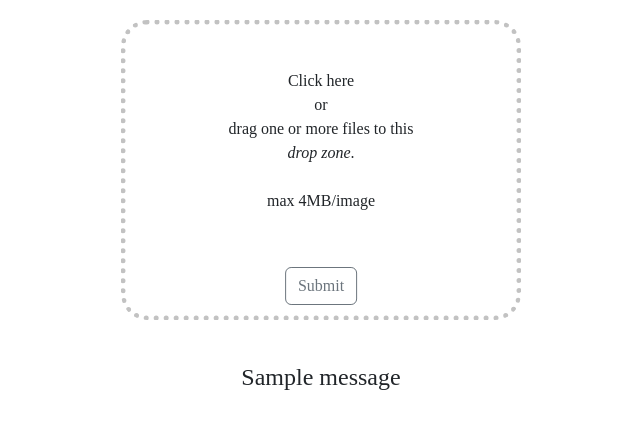
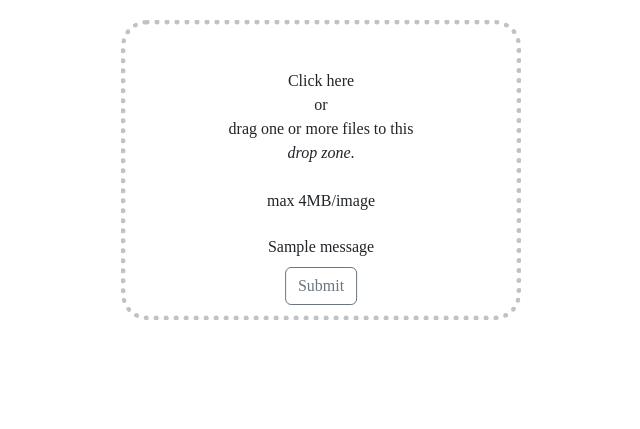
Before and after one commit to bdrab/PicApp, a Django app: page / in a window 1280 px wide. Shown: the part 377-806 px from the top of the page, without its empty margins (319-959 px from the left). After the commit the page ends 697 px from the top, so only its background shows below. Run offline with Django 4.2, Linux system fonts and the light colour scheme; a user stored in the database is signed in; tables that the repository leaves empty hold one stand-in row (values such as "Sample post"); one stand-in notice (Sample message) is shown; some libraries are stand-ins or nearby versions; some web fonts are replaced.

Commit message:
thumbnail system redesigned.

```diff
--- a/picapp/static/js/script_main.js
+++ b/picapp/static/js/script_main.js
@@ -1,7 +1,7 @@
 const dropDIV = document.querySelector("#drop_zone")
 const fileField = document.querySelector("#file")
 const chosenFilesList = document.querySelector(".chosen-files-list")
-const FILE_SIZE = 3000000
+const FILE_SIZE = 4194304
 
 if(fileField){
     fileField.addEventListener("change", event => {
--- a/picapp/static/js/script_profile.js
+++ b/picapp/static/js/script_profile.js
@@ -10,7 +10,7 @@ if (userPhotoDiv){
             if(linkTime){
             const data = { time: linkTime};
             let res = await fetch('http://192.168.0.136/exp-link/' + photo, {
-              method: 'POST', // or 'PUT'
+              method: 'POST',
               headers: {
                 'Content-Type': 'application/json',
               },
--- a/picapp/website/templates/website/index.html
+++ b/picapp/website/templates/website/index.html
@@ -19,19 +19,17 @@
                     <label for="file">
                         <div id="drop_zone">
                             <p class="drop-zone-text">Click here <br>or<br> drag one or more files to this <i>drop zone</i>.<br><br>max 4MB/image</p>
+                            <div class="message-div upload-message-div">
+                                {% for message in messages %}
+                                    <h6>{{message}}</h6>
+                                {% endfor %}
+                            </div>
                             <button type="submit" class="btn btn-outline-secondary btn-submit">Submit</button>
                         </div>
                     </label><br>
-
                     <input class="hide" type="file" id="file" name="files" accept="image/png, image/gif, image/jpeg" multiple />
                     <p class="chosen-files"><ul class="chosen-files-list"></ul></p>
-
                 </form>
-                <div class="message-div">
-                    {% for message in messages %}
-                        <h4>{{message}}</h4>
-                    {% endfor %}
-                </div>
             </div>
         {% else %}
         <div class="brand-div">
```
